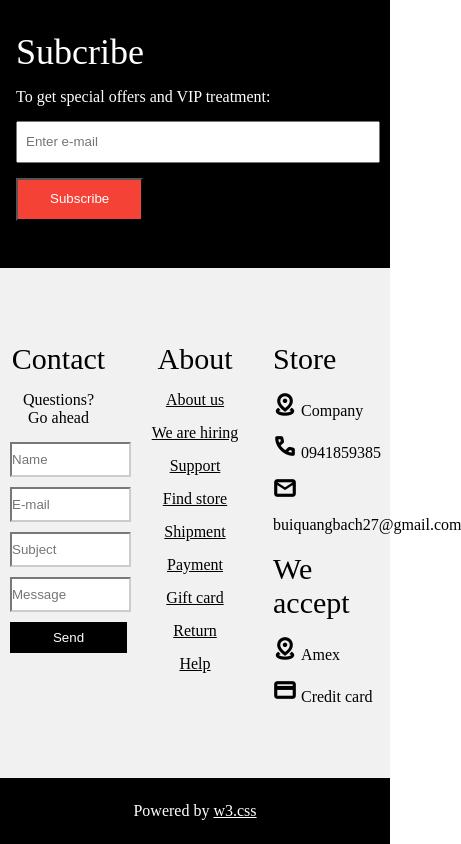
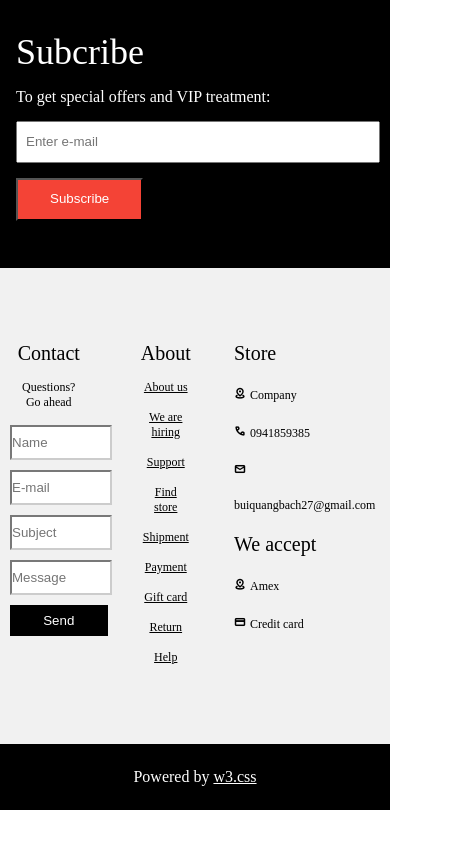
Before and after one commit to QuangBach111/ClothingStore, a plain HTML site: page index.html in a window 390 px wide. Shown: the part 1206-2050 px from the top of the page, 461 px wide, since content can reach past the window. After the commit the page ends 2016 px from the top, so only its background shows below. Drawn offline with nearby package versions, Linux system fonts and the light colour scheme.

Commit message:
8th commit

```diff
--- a/css/style.css
+++ b/css/style.css
@@ -461,4 +461,34 @@ footer .footer a {
     /* footer .information .contact input {
         width: 90%;
     } */
+    footer .information .contact{
+        width: 25%;
+    }
+
+    footer .information .about{
+        width: 20%;
+
+
+    }
+
+    footer .information .store-accept{
+        width: 40%;
+    }
+
+    footer .information h1{
+        font-size: 20px;
+        /* text-align: center; */
+        /* margin: 15px; */
+    }
+
+    footer .information p{
+        font-size: 12px;
+        /* text-align: center; */
+        /* margin: 15px; */
+    }
+    footer .information span{
+        font-size: 12px;
+        text-align: center;
+        /* margin: 15px; */
+    }
 }
```
